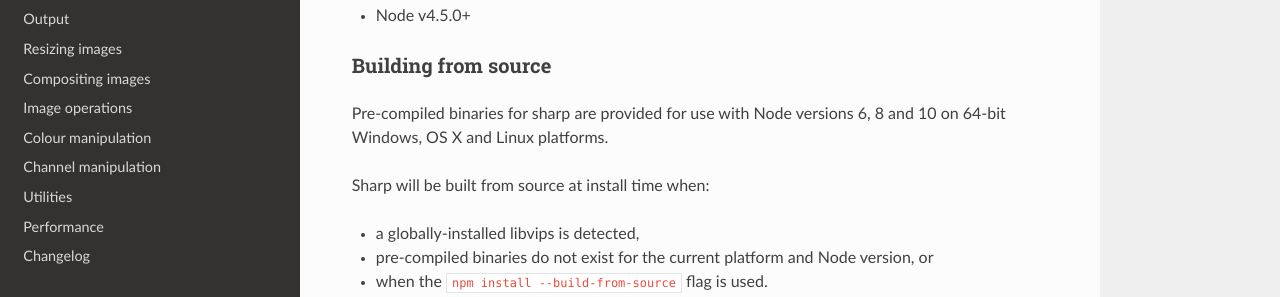
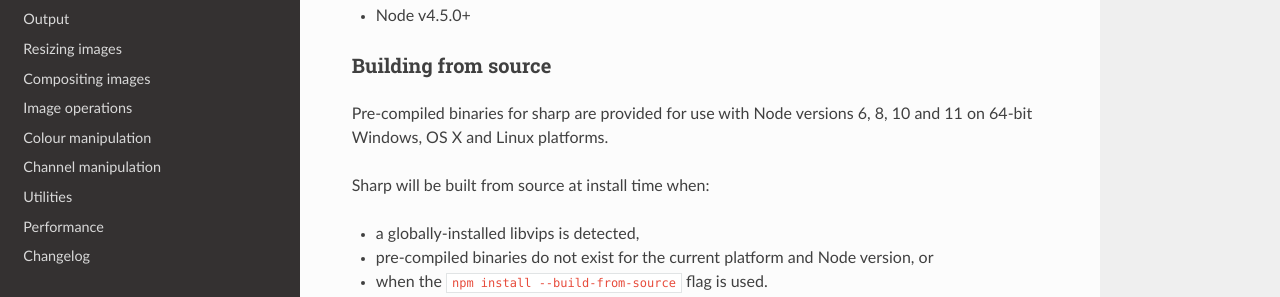
Before and after one commit to webgurucan/node-image-handler, an MkDocs documentation site: the page built from docs/install.md, in a window 1280 px wide and 900 px high. Shown: the part 324-621 px from the top of the window. Built offline with MkDocs 1.6.1, drawn with Linux system fonts in a browser that asks for light colours; nearby versions of some CDN libraries; old or Windows-style settings are respelled for this version of MkDocs.

Commit message:
Release v0.21.2

```diff
--- a/docs/install.md
+++ b/docs/install.md
@@ -15,7 +15,7 @@ yarn add sharp
 ### Building from source
 
 Pre-compiled binaries for sharp are provided for use with
-Node versions 6, 8 and 10 on
+Node versions 6, 8, 10 and 11 on
 64-bit Windows, OS X and Linux platforms.
 
 Sharp will be built from source at install time when:
--- a/package.json
+++ b/package.json
@@ -1,7 +1,7 @@
 {
   "name": "sharp",
   "description": "High performance Node.js image processing, the fastest module to resize JPEG, PNG, WebP and TIFF images",
-  "version": "0.21.1",
+  "version": "0.21.2",
   "author": "Lovell Fuller <npm@lovell.info>",
   "homepage": "https://github.com/lovell/sharp",
   "contributors": [
```
Also changed, not shown: README.md (+1 -1 lines), docs/changelog.md (+1 -1 lines).
